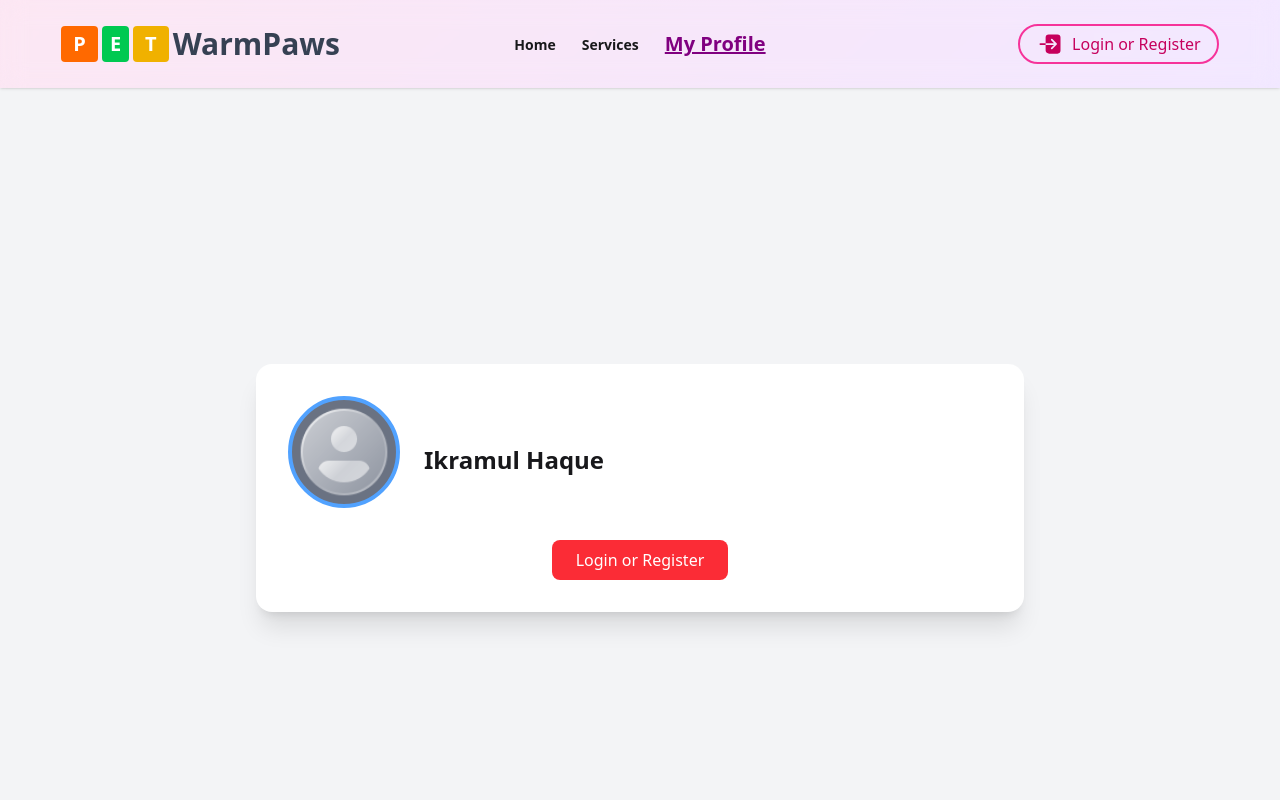
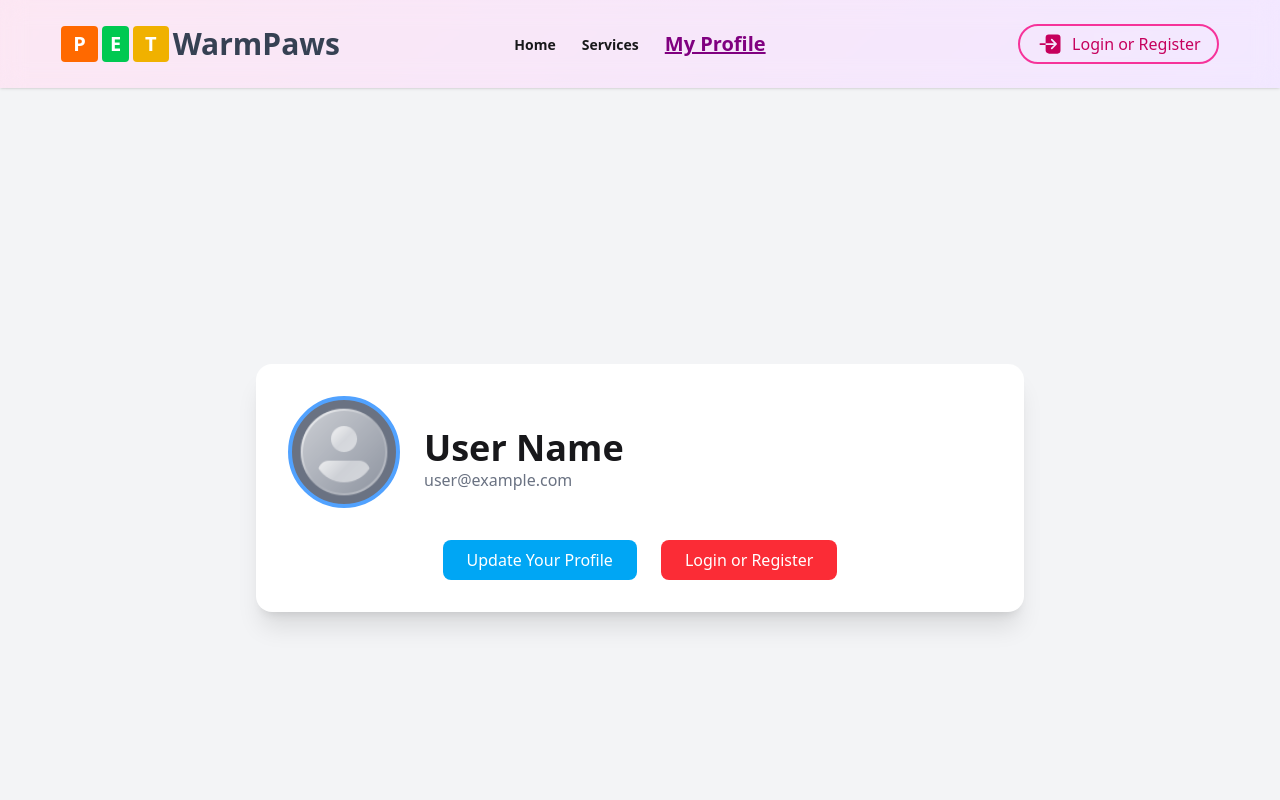
Before and after one commit to amirahmed08/Pet-care, a React (Vite) app: page /Profile in a window 1280 px wide. Shown: the top 800 px of the page. Built offline with nearby package versions, Linux system fonts and the light colour scheme; no server answers.

Commit message:
eighth commit

```diff
--- a/src/pages/MyProfile.jsx
+++ b/src/pages/MyProfile.jsx
@@ -18,7 +18,7 @@ const MyProfile = () => {
   return (
     <div className="min-h-screen bg-gray-100 flex items-center justify-center p-6">
       <div className="bg-white shadow-xl rounded-2xl max-w-3xl w-full p-8">
-        <div className='flex gap-6 items-center'>
+        <div className='flex gap-6 flex-col md:flex-row text-center md:text-start items-center'>
           <div>
             <img
               src={`${user? user.photoURL : userImg }`}
@@ -27,12 +27,13 @@ const MyProfile = () => {
             />
           </div>
           <div>
-            <h2 className="text-2xl font-bold mt-4">Ikramul Haque</h2>
-            <p className="text-gray-500">{user && user.email}</p>
+            <h2 className="text-4xl font-bold mt-4">{user ? user.displayName : 'User Name'}</h2>
+            <p className="text-gray-500">{user ? user.email : 'user@example.com'}</p>
           </div>
         </div>
         {/* Logout */}
-        <div className="mt-8 text-center">
+        <div className="mt-8 text-center flex flex-col md:flex-row gap-6 justify-center">
+           <button className="px-6 py-2 bg-sky-500 text-white rounded-lg hover:bg-sky-600 transition">Update Your Profile</button>
           <button className="px-6 py-2 bg-red-500 text-white rounded-lg hover:bg-red-600 transition">
             {
               user ?
```
